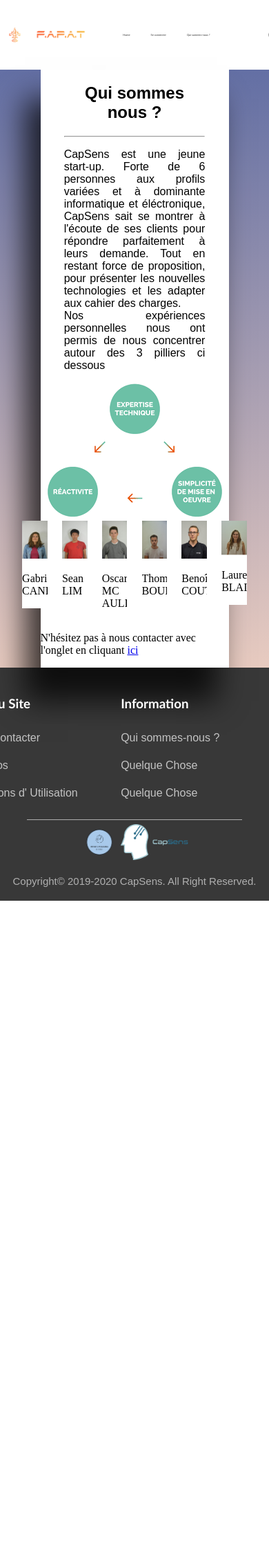
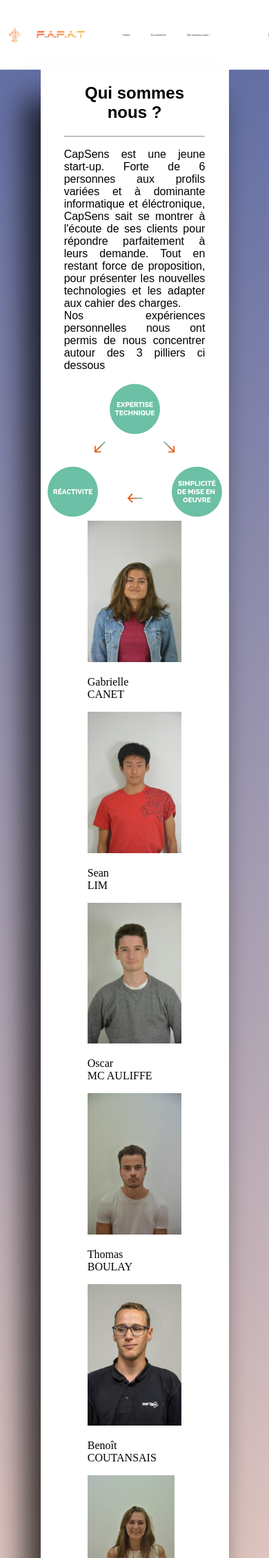
Before and after one commit to oscarmcauliffe/Fapat, a PHP site: page /vue/quiSommesNous.php in a window 390 px wide; the page is wider, and only the part inside the window is pictured. Shown: the top 2259 px of that part at 69% size. Before the commit the page ends 1306 px from the top of that part, so only its background shows below. Run offline with PHP 8.4, Linux system fonts and the light colour scheme.

Commit message:
responsive page quiSommesNous

```diff
--- a/public/css/StyleQuiSommesNous.css
+++ b/public/css/StyleQuiSommesNous.css
@@ -34,12 +34,12 @@
     align-items: center;
     box-sizing: border-box;
 }
-.container .trombinoscope{
+.container .trombinoscope {
     height:  55%;
     display: flex;
     justify-content: space-evenly;
     align-items: flex-start;
-
+    flex-flow: row nowrap;
 }
 .container .imgBox{
     width: 10%;
@@ -79,3 +79,19 @@
     border:none;
     box-shadow: -20px 45px 40px 3px rgba(0,0,0,0.75);
 }
+
+@media screen and (max-width: 800px){
+
+    .container .trombinoscope {
+        justify-content: space-evenly;
+        align-items: center;
+        flex-flow: column nowrap;
+
+    }
+
+    .container .imgBox{
+        width: 50%;
+    }
+
+
+}
--- a/vue/quiSommesNous.php
+++ b/vue/quiSommesNous.php
@@ -35,11 +35,11 @@
                 <p> Gabrielle<br/>CANET</p>
             </div>
             <div class="imgBox">
-                <img src="public/images/sean.jpg">
+               <img src="public/images/sean.jpg">
                 <p> Sean<br/>LIM</p>
             </div>
             <div class="imgBox">
-                <img src="public/images/oscar.jpg">
+               <img src="public/images/oscar.jpg">
                 <p> Oscar<br/>MC AULIFFE</p>
             </div>
             <div class="imgBox">
```
